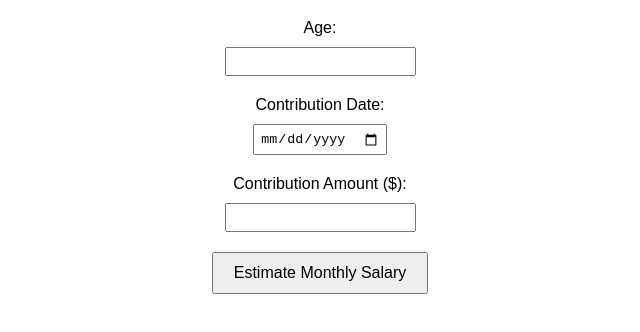
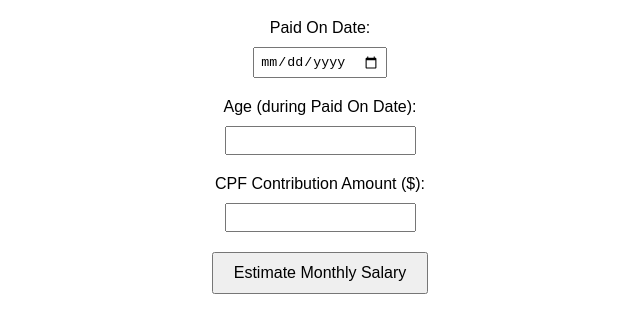
Before and after one commit to jinnotgin/estimate-salary-from-cpf, a plain HTML site: page index.html in a window 1280 px wide. Shown: the part 126-458 px from the top of the page, without its empty margins (320-960 px from the left). Drawn offline with Linux system fonts and the light colour scheme.

Commit message:
Update index.html

```diff
--- a/index.html
+++ b/index.html
@@ -45,11 +45,11 @@
 <body>
 	<div class="container">
 		<h1>Monthly Salary Estimator (from CPF)</h1>
-		<label for="age">Age:</label>
+		<label for="date">Paid On Date:</label>
+		<input type="date" id="date" required>
+		<label for="age">Age (during Paid On Date):</label>
 		<input type="number" id="age" required>
-		<label for="date">Contribution Date:</label>
-		<input type="date" id="date" required>
-		<label for="monthlyCPF">Contribution Amount ($):</label>
+		<label for="monthlyCPF">CPF Contribution Amount ($):</label>
 		<input type="number" id="monthlyCPF" required>
 		<button onclick="onClickEstimate()">Estimate Monthly Salary</button>
 		<div id="result"></div>
```
